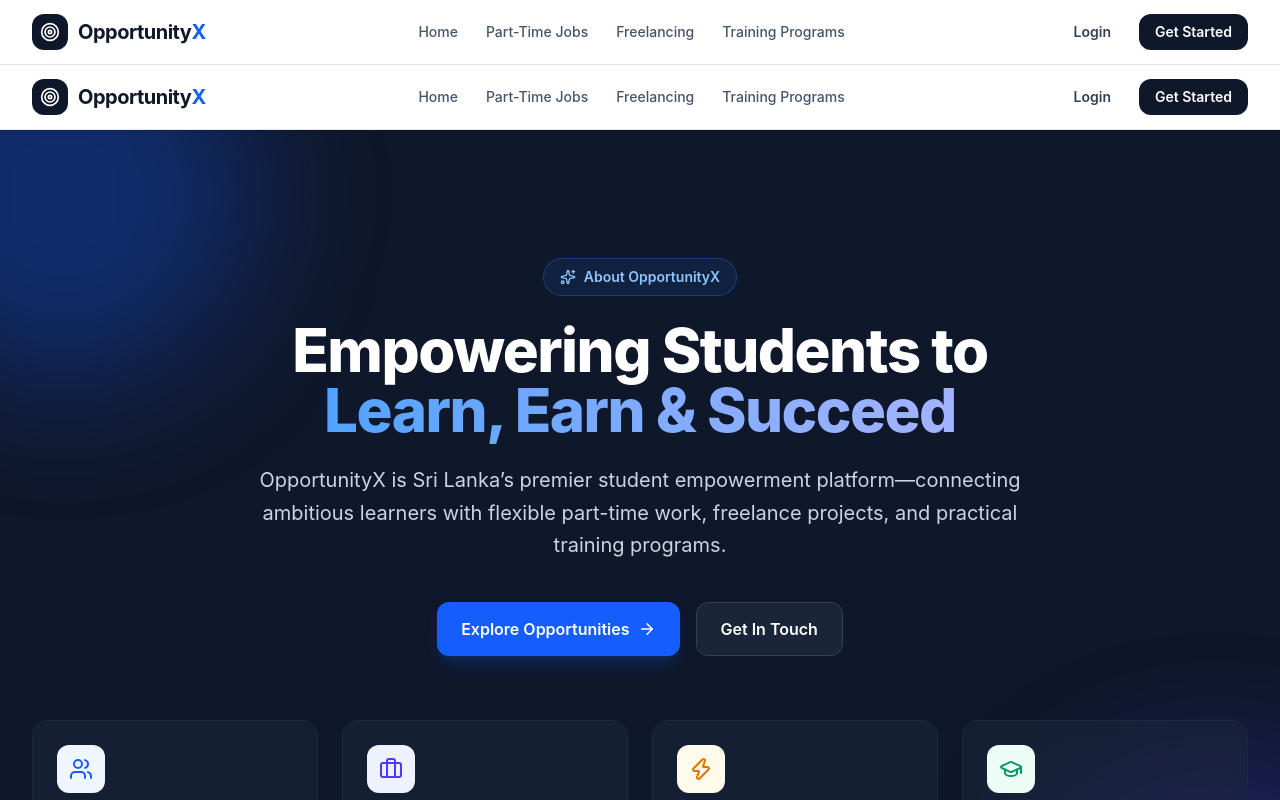
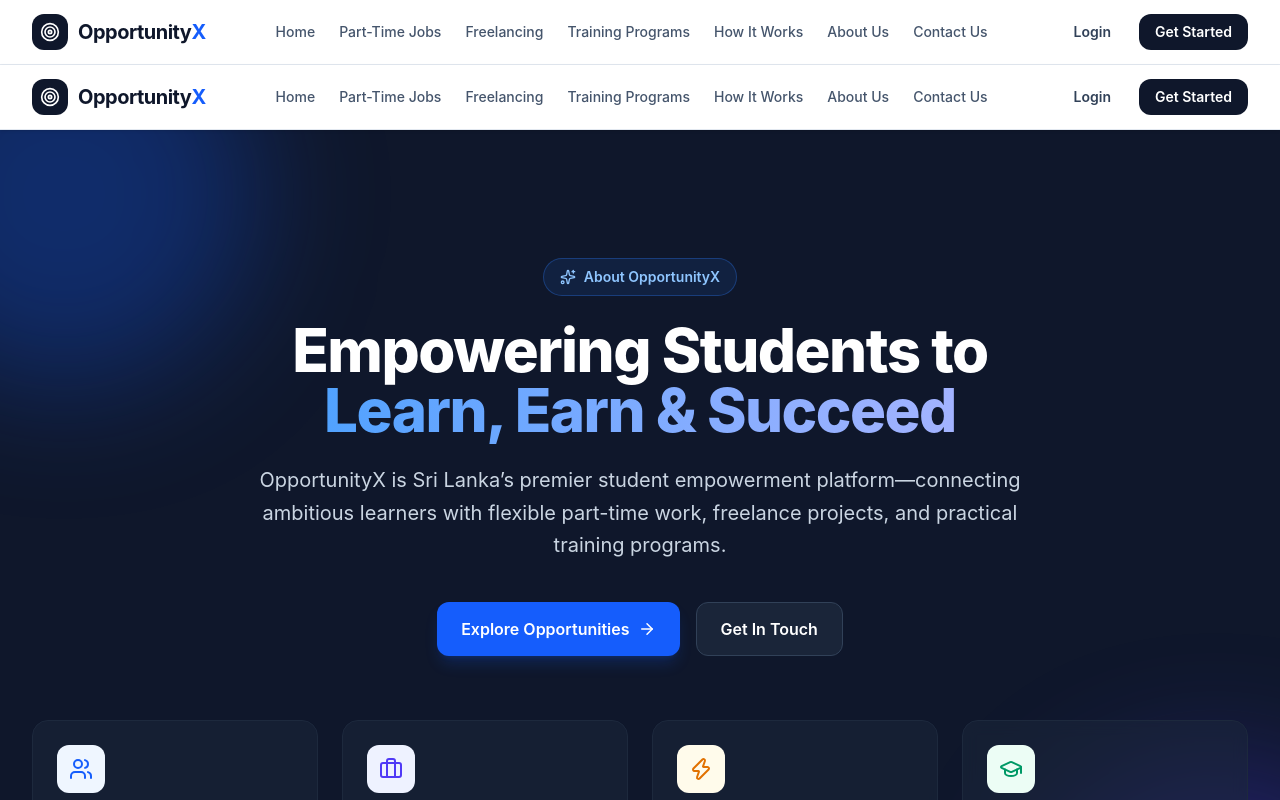
Before and after one commit to pawanthathsara987/HackTrail3.0, a React app in the folder frontend/: page /about in a window 1280 px wide. Shown: the top 800 px of the page. Built offline with nearby package versions, Linux system fonts and the light colour scheme; the HTML template or start-up script is replaced by a standard one.

Commit message:
feat: add Header and Footer components with conditional rendering and Home page structure

```diff
--- a/frontend/src/components/Footer.jsx
+++ b/frontend/src/components/Footer.jsx
@@ -6,8 +6,9 @@ const Footer = () => {
   const location = useLocation();
   const currentYear = new Date().getFullYear();
 
-  // Hide global footer on dashboard views or full-screen auth pages if needed
+  // Hide global footer on Home page (which has its own footer) or dashboard views
   if (
+    location.pathname === "/" ||
     location.pathname.startsWith("/student/dashboard") ||
     location.pathname.startsWith("/job-poster/dashboard") ||
     location.pathname.startsWith("/client/dashboard")
--- a/frontend/src/components/Header.jsx
+++ b/frontend/src/components/Header.jsx
@@ -44,6 +44,18 @@ const Header = () => {
     navigate("/login");
   };
 
+  const handleSectionClick = (sectionId) => {
+    setMobileMenuOpen(false);
+    if (location.pathname === "/") {
+      const element = document.getElementById(sectionId);
+      if (element) {
+        element.scrollIntoView({ behavior: "smooth" });
+      }
+    } else {
+      navigate("/", { state: { scrollTo: sectionId } });
+    }
+  };
+
   const isActive = (path) =>
     location.pathname === path || location.pathname.startsWith(`${path}/`);
 
@@ -61,7 +73,7 @@ const Header = () => {
         </Link>
 
         {/* Desktop Navigation Links */}
-        <nav className="hidden items-center gap-7 md:flex">
+        <nav className="hidden items-center gap-6 lg:flex md:flex">
           <Link
             to="/"
             className={`text-sm font-medium transition ${
@@ -105,6 +117,30 @@ const Header = () => {
           >
             Training Programs
           </Link>
+
+          <button
+            type="button"
+            onClick={() => handleSectionClick("how-it-works")}
+            className="text-sm font-medium text-slate-600 hover:text-slate-900 transition"
+          >
+            How It Works
+          </button>
+
+          <button
+            type="button"
+            onClick={() => handleSectionClick("about")}
+            className="text-sm font-medium text-slate-600 hover:text-slate-900 transition"
+          >
+            About Us
+          </button>
+
+          <button
+            type="button"
+            onClick={() => handleSectionClick("contact")}
+            className="text-sm font-medium text-slate-600 hover:text-slate-900 transition"
+          >
+            Contact Us
+          </button>
         </nav>
 
         {/* Desktop Auth / User Action */}
@@ -192,6 +228,30 @@ const Header = () => {
               Training Programs
             </Link>
 
+            <button
+              type="button"
+              onClick={() => handleSectionClick("how-it-works")}
+              className="text-left rounded-xl px-3 py-2 text-sm font-medium text-slate-700 hover:bg-slate-50"
+            >
+              How It Works
+            </button>
+
+            <button
+              type="button"
+              onClick={() => handleSectionClick("about")}
+              className="text-left rounded-xl px-3 py-2 text-sm font-medium text-slate-700 hover:bg-slate-50"
+            >
+              About Us
+            </button>
+
+            <button
+              type="button"
+              onClick={() => handleSectionClick("contact")}
+              className="text-left rounded-xl px-3 py-2 text-sm font-medium text-slate-700 hover:bg-slate-50"
+            >
+              Contact Us
+            </button>
+
             <div className="mt-3 flex gap-2 border-t border-slate-100 pt-3">
               {user ? (
                 <Link
--- a/frontend/src/pages/home/Home.jsx
+++ b/frontend/src/pages/home/Home.jsx
@@ -1,5 +1,5 @@
 import React, { useState, useEffect } from "react";
-import { Link, useNavigate } from "react-router-dom";
+import { Link, useNavigate, useLocation } from "react-router-dom";
 import {
   ArrowRight,
   BriefcaseBusiness,
@@ -26,6 +26,7 @@ import {
 
 const Home = () => {
   const navigate = useNavigate();
+  const location = useLocation();
   const [mobileMenuOpen, setMobileMenuOpen] = useState(false);
   const [user, setUser] = useState(null);
 
@@ -41,6 +42,25 @@ const Home = () => {
       setUser(null);
     }
   }, []);
+
+  useEffect(() => {
+    if (location.state?.scrollTo) {
+      const element = document.getElementById(location.state.scrollTo);
+      if (element) {
+        setTimeout(() => {
+          element.scrollIntoView({ behavior: "smooth" });
+        }, 150);
+      }
+    }
+  }, [location.state]);
+
+  const handleSectionClick = (sectionId) => {
+    const element = document.getElementById(sectionId);
+    if (element) {
+      element.scrollIntoView({ behavior: "smooth" });
+    }
+    setMobileMenuOpen(false);
+  };
 
   const getDashboardPath = (role) => {
     if (role === "job_poster") return "/job-poster/dashboard";
@@ -94,12 +114,27 @@ const Home = () => {
               to="/training"
               label="Training Programs"
             />
-            <NavLink
-              to="/how-it-works"
-              label="How It Works"
-            />
-            <NavLink to="/about" label="About" />
-            <NavLink to="/contact" label="Contact" />
+            <button
+              type="button"
+              onClick={() => handleSectionClick("how-it-works")}
+              className="text-sm font-medium text-slate-600 transition hover:text-slate-900"
+            >
+              How It Works
+            </button>
+            <button
+              type="button"
+              onClick={() => handleSectionClick("about")}
+              className="text-sm font-medium text-slate-600 transition hover:text-slate-900"
+            >
+              About
+            </button>
+            <button
+              type="button"
+              onClick={() => handleSectionClick("contact")}
+              className="text-sm font-medium text-slate-600 transition hover:text-slate-900"
+            >
+              Contact
+            </button>
           </nav>
 
           {/* Desktop Actions */}
@@ -417,7 +452,7 @@ const Home = () => {
             HOW IT WORKS
         ====================================================== */}
 
-        <section className="bg-slate-50 px-5 py-20 sm:px-6 lg:px-8 lg:py-28">
+        <section id="how-it-works" className="bg-slate-50 px-5 py-20 sm:px-6 lg:px-8 lg:py-28">
           <div className="mx-auto max-w-7xl">
 
             <SectionHeader
@@ -462,7 +497,7 @@ const Home = () => {
             STUDENT FOCUSED
         ====================================================== */}
 
-        <section className="px-5 py-20 sm:px-6 lg:px-8 lg:py-28">
+        <section id="about" className="px-5 py-20 sm:px-6 lg:px-8 lg:py-28">
           <div className="mx-auto grid max-w-7xl items-center gap-14 lg:grid-cols-2">
 
             <div>
@@ -727,7 +762,7 @@ const Home = () => {
           FOOTER
       ====================================================== */}
 
-      <footer className="border-t border-slate-100 bg-white">
+      <footer id="contact" className="border-t border-slate-100 bg-white">
         <div className="mx-auto max-w-7xl px-5 py-14 sm:px-6 lg:px-8">
 
           <div className="grid gap-10 sm:grid-cols-2 lg:grid-cols-4">
```
